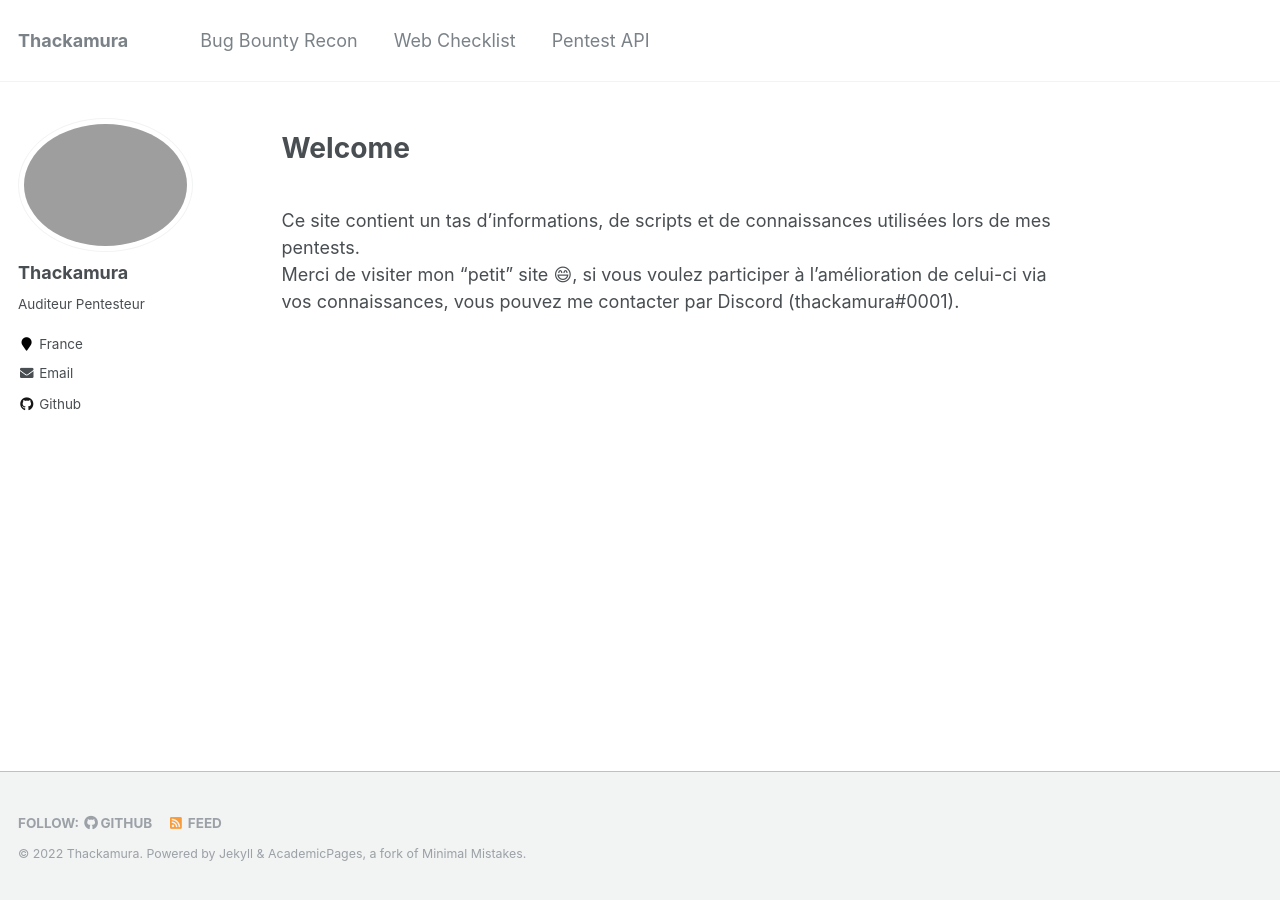
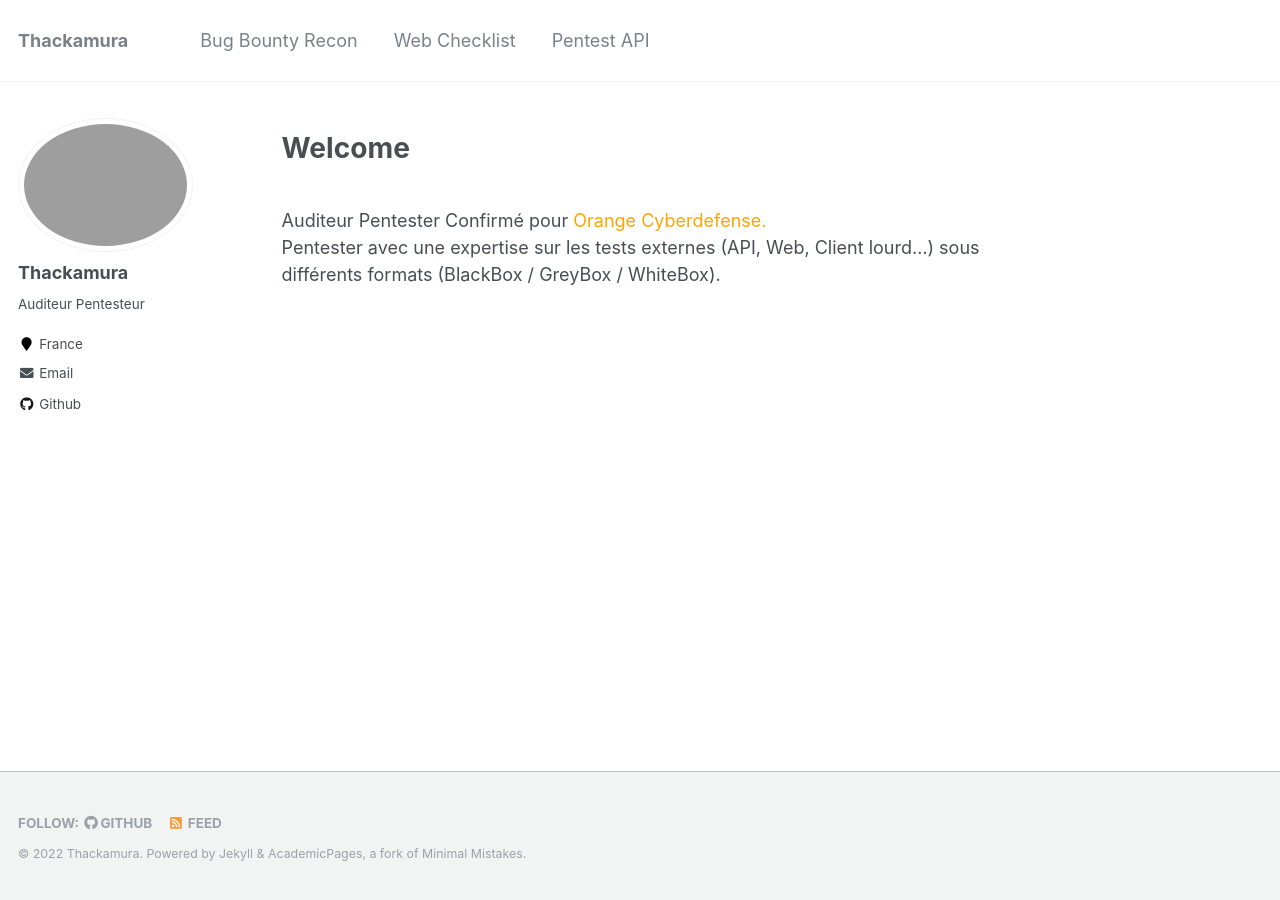
Before and after one commit to thackamura/thackamura.github.io, a Jekyll site: the page built from _pages/about.md, in a window 1280 px wide. Built offline with Jekyll 4.4.1, drawn with Linux system fonts in a browser that asks for light colours.

Commit message:
Update about.md

```diff
--- a/_pages/about.md
+++ b/_pages/about.md
@@ -10,5 +10,6 @@ redirect_from:
 Welcome
 ======
 <br/>
-Ce site contient un tas d'informations, de scripts et de connaissances utilisées lors de mes pentests.
-<br/>Merci de visiter mon "petit" site 😄, si vous voulez participer à l'amélioration de celui-ci via vos connaissances, vous pouvez me contacter par Discord (thackamura#0001).
+Auditeur Pentester Confirmé pour <font color='orange'> Orange Cyberdefense. </font>
+<br/>
+Pentester avec une expertise sur les tests externes (API, Web, Client lourd...) sous différents formats (BlackBox / GreyBox / WhiteBox).
```
